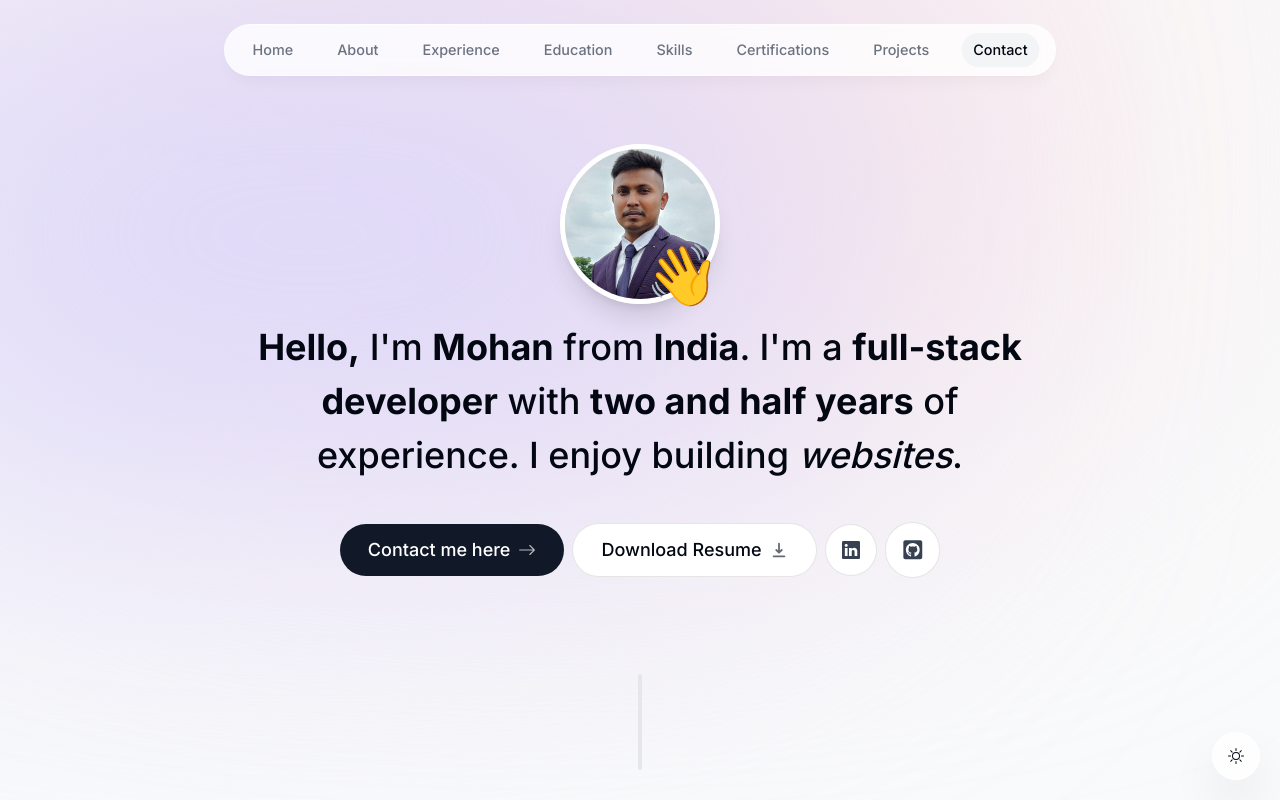
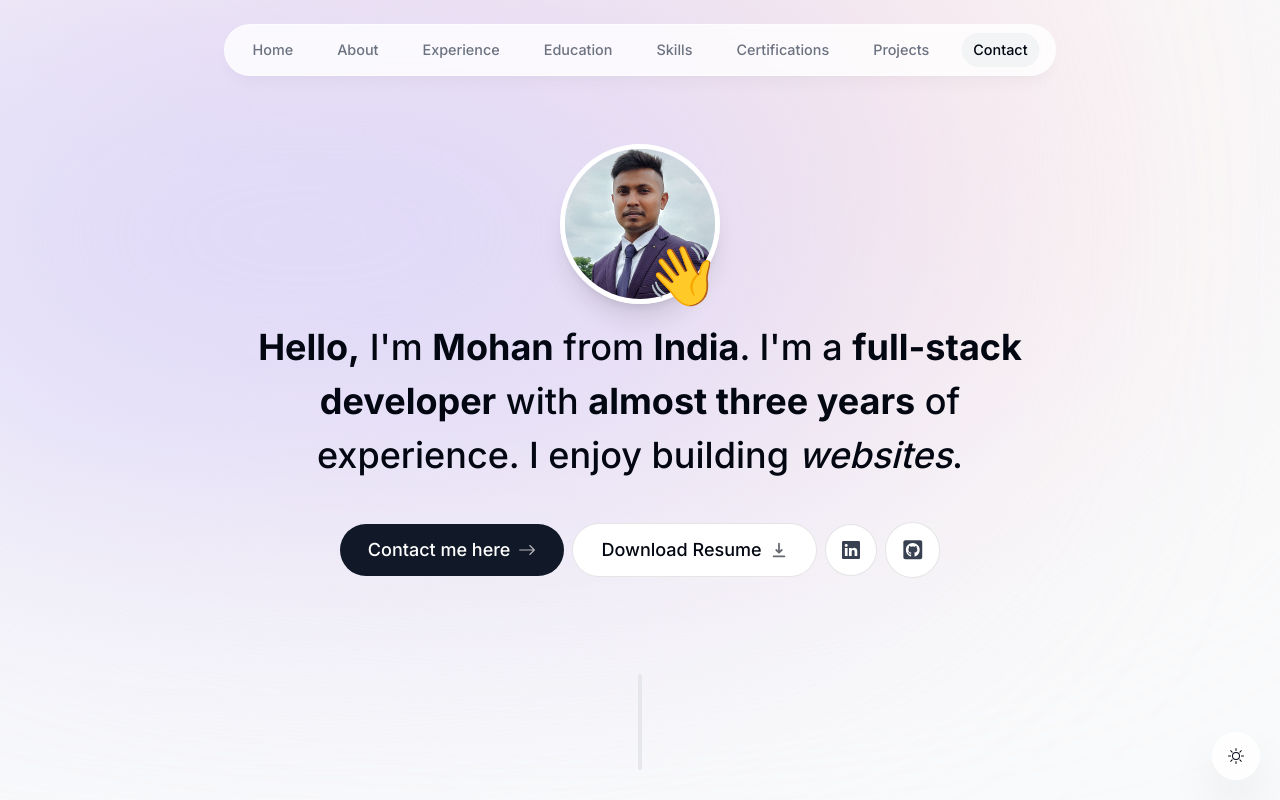
Before and after one commit to mohankumar21022k/full-stack-developer-portfolio, a Next.js app: page / in a window 1280 px wide. Shown: the top 800 px of the page. Built offline with nearby package versions, Linux system fonts and the light colour scheme; no server answers.

Commit message:
intro-update

```diff
--- a/src/components/intro.tsx
+++ b/src/components/intro.tsx
@@ -55,7 +55,7 @@ export default function Intro() {
                 <span className="font-bold">Hello,</span> I'm <span className="font-bold"> Mohan</span>{" "}
                 from <span className="font-bold">India</span>.
                 I'm a{" "}<span className="font-bold">full-stack developer</span> with{" "}
-                <span className="font-bold">two and half years</span> of experience.
+                <span className="font-bold">almost three years</span> of experience.
                 I enjoy building <span className="italic">websites</span>.
             </motion.h1>
 
```
